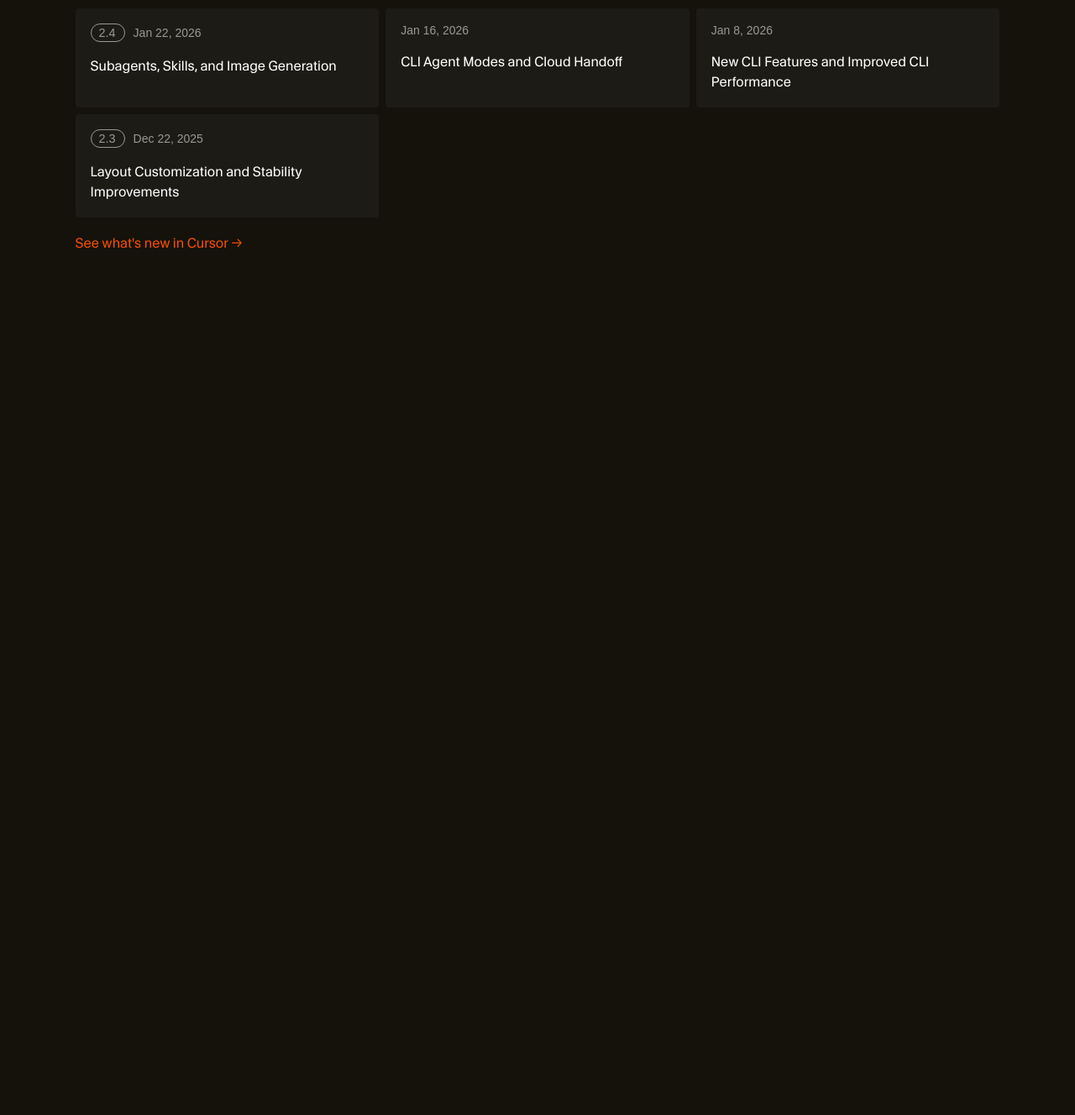
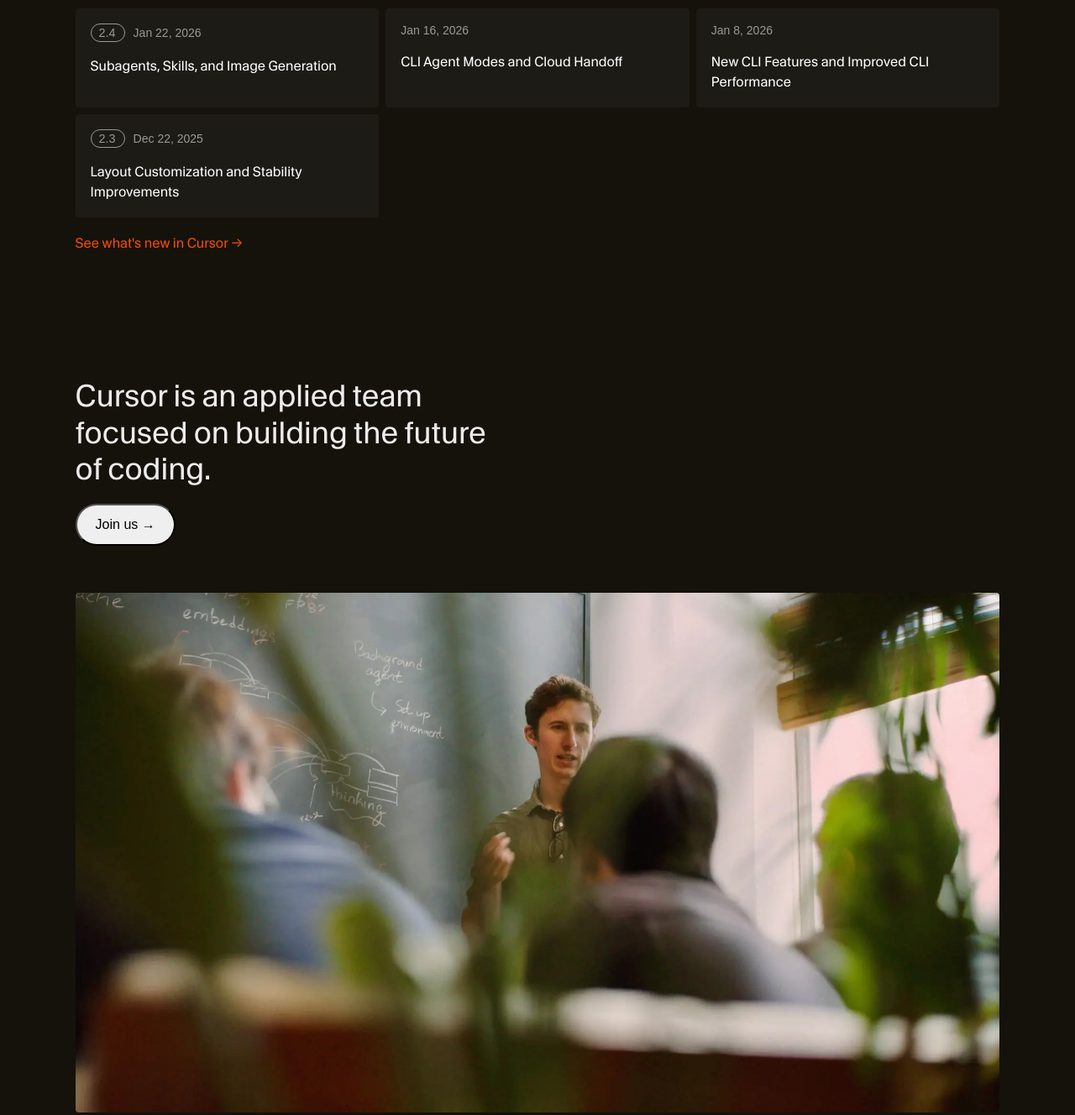
Before and after one commit to Asutosh-1234/assignment2, a plain HTML site: page index.html in a window 1280 px wide. Shown: the part 3044-4372 px from the top of the page at 84% size. Before the commit the page ends 3344 px from the top, so only its background shows below. Drawn offline with Linux system fonts and the light colour scheme.

Commit message:
add the featrue of codding

```diff
--- a/index.html
+++ b/index.html
@@ -276,6 +276,16 @@
             </div>
             <a href="#">See what's new in Cursor →</a>
         </section>
+
+        <section class="section7">
+            <div class="section7-texts">
+                <h2>Cursor is an applied team focused on building the future of coding.</h2>
+                <button>Join us →</button>
+            </div>
+            <div class="s7-img">
+                <img src="./imgs/homepage-team-photo.webp" alt="" width="100%">
+            </div>
+        </section>
     </main>
 </body>
 </html>
--- a/style.css
+++ b/style.css
@@ -464,3 +464,32 @@
     text-decoration: none;
     color: rgb(245, 78, 0);
 }
+
+.section7{
+    margin-top: 150px;
+}
+
+.section7-texts{
+    width: 45%;
+}
+
+.section7 h2{
+    font-family: CursorGothic, "CursorGothic Fallback", system-ui, "Helvetica Neue", Helvetica, Arial, sans-serif;
+    font-size: 36px;
+    font-weight: 400;
+    line-height: 43.2px;
+    color: rgb(237, 236, 236);
+    word-spacing: -1px;
+}
+
+.section7-texts button{
+    margin-top: 20px;
+    padding: 14px 22px;
+    border-radius: 60px;
+    font-size: 16px;
+}
+
+.s7-img img{
+    margin: 56px 0;
+    border-radius: 4px;
+}
```
